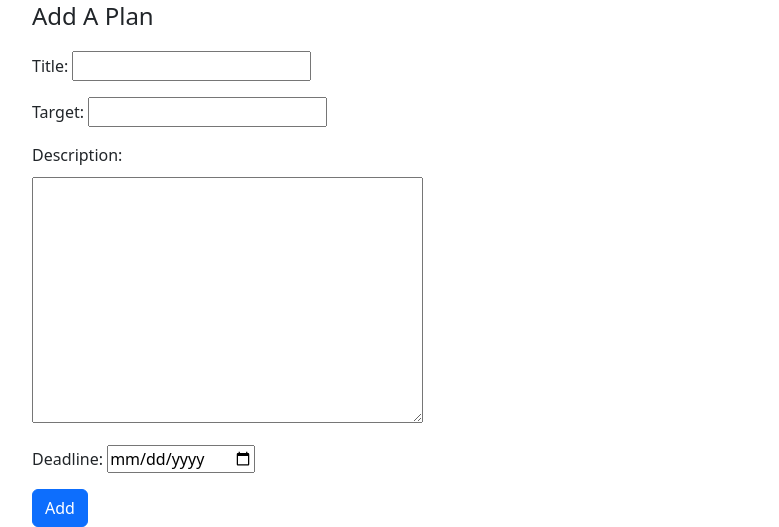
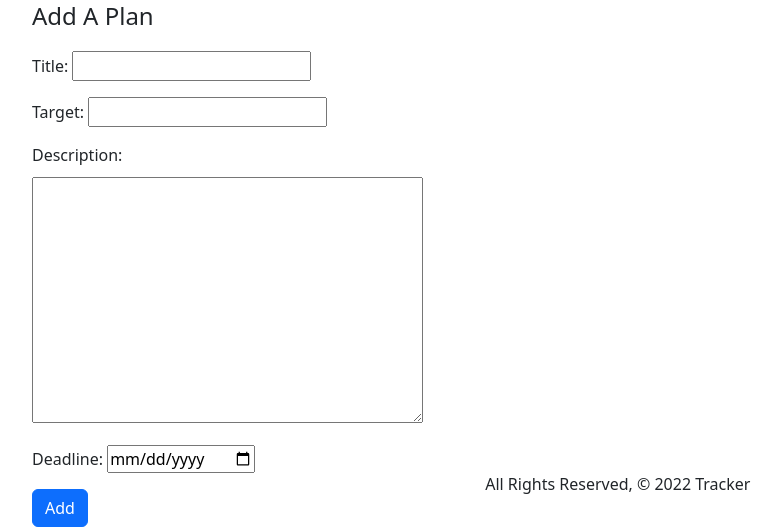
Before and after one commit to Leo-GeZhao/Tracker, a Django app: page / in a window 1280 px wide. Shown: the part 304-831 px from the top of the page, without its empty margins (18-797 px from the left). Run offline with Django 4.2, Linux system fonts and the light colour scheme; data that the repository does not hold is empty.

Commit message:
add footer

```diff
--- a/main_app/templates/base.html
+++ b/main_app/templates/base.html
@@ -23,7 +23,8 @@
         {% endblock %}
     </main>
     <footer>
+      <div class="text-dark fixed-bottom text-center">All Rights Reserved, &copy; 2022 Tracker &nbsp;</div>
+    </footer>
 
-    </footer>
 </body>
 </html>
```
